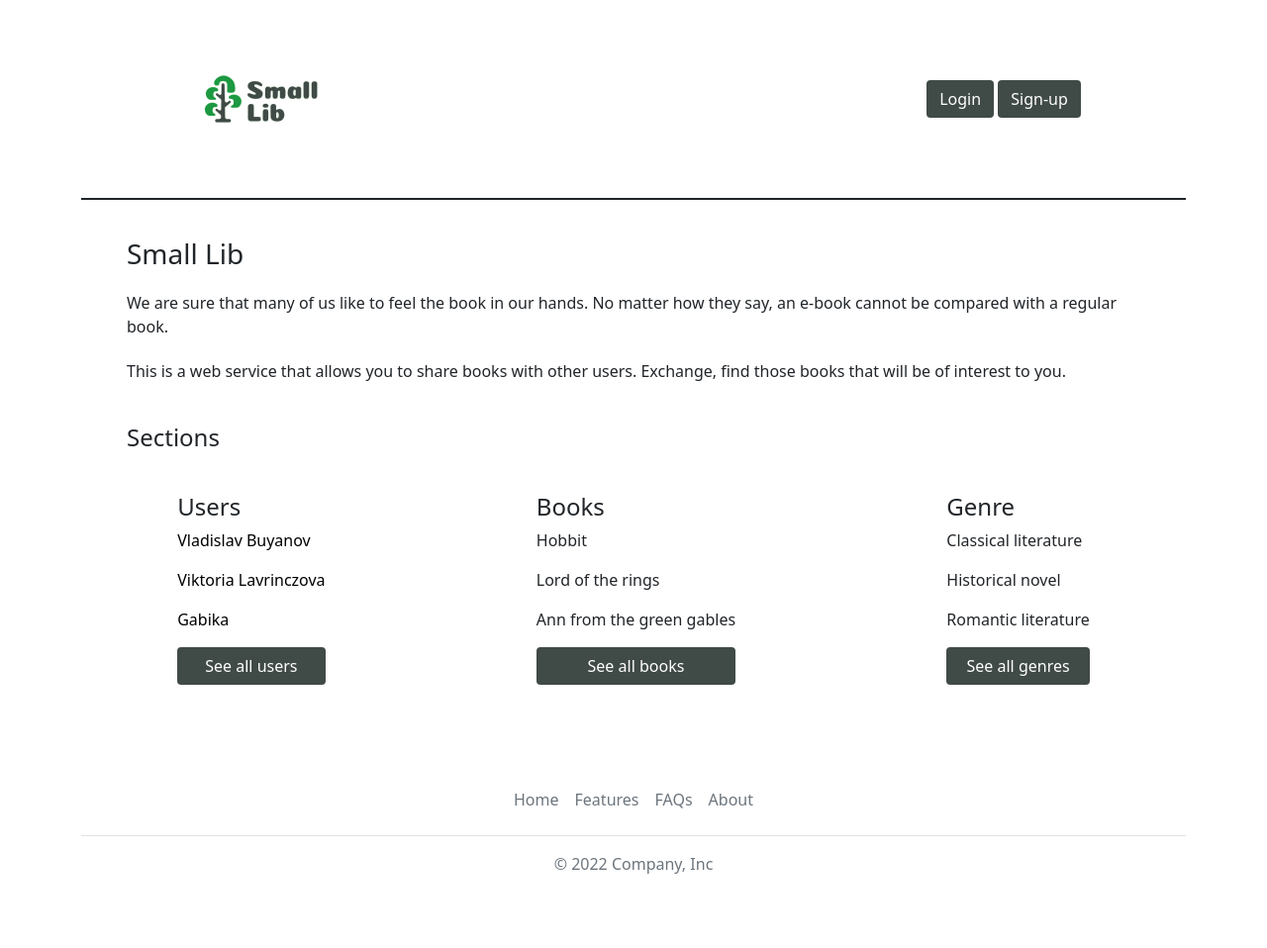
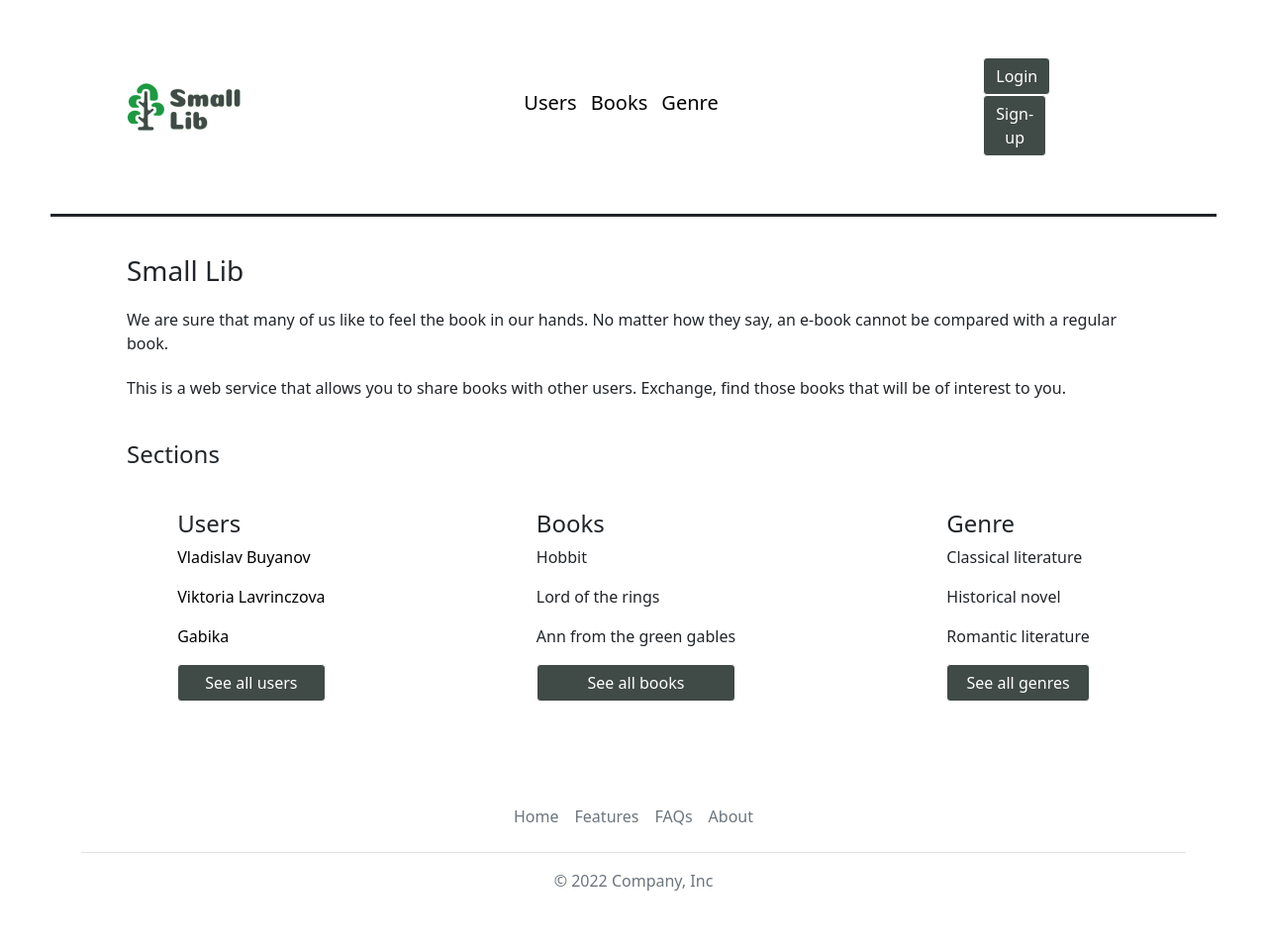
Before and after one commit to vladibuyanov/small_lib, a Flask app: page / in a window 1280 px wide. Shown: the whole page at 99% size. Before the commit the page ends 883 px from the top, so only its background shows below. Run offline with Flask 2, Linux system fonts and the light colour scheme; data comes from the database, SQL or seed files in the repository.

Commit message:
Ver. 05/09/2022

```diff
--- a/myapp/routes/book.py
+++ b/myapp/routes/book.py
@@ -58,7 +58,6 @@ def change_info(book_page_id):
 def give(book_page_id):
     book_for_give = Books.query.filter_by(id=book_page_id).first()
     if request.method == 'POST':
-        # Give book to 'user_to_give'
         email_to_give = request.form['give_book_to_email']
         user_to_give = User.query.filter_by(email=email_to_give).first()
         book_for_give.user_id = user_to_give.id
@@ -67,7 +66,6 @@ def give(book_page_id):
             return redirect(url_for('users.page', user_id=current_user.id))
         except Warning:
             db.session.rollback()
-            flash('Something going wrong')
             return render_template('book/give.html')
     return render_template('book/give.html')
 
@@ -75,7 +73,6 @@ def give(book_page_id):
 @book.route('/book/give_back/<int:book_page_id>')
 @login_required
 def give_back(book_page_id):
-    # Search book for giving in Books
     book_for_give_back = Books.query.filter_by(id=book_page_id).first()
     book_for_give_back.user_id = current_user.id
     try:
@@ -84,7 +81,6 @@ def give_back(book_page_id):
         return redirect(url_for('users.page', user_id=current_user.id))
     except Warning:
         db.session.rollback()
-        flash('Something gong wrong')
         return redirect(url_for('users.page', user_id=current_user.id))
 
 
--- a/myapp/routes/user.py
+++ b/myapp/routes/user.py
@@ -9,11 +9,9 @@ users = Blueprint('users', __name__)
 
 @users.route('/user/<int:user_id>')
 def page(user_id):
-    # Take all user for dynamic page and all books of user from page
     all_user_dp = db.session.query(User).all()
     user_books = Books.query.filter_by(owner=user_id).all()
 
-    # Books that user took
     took_book = []
     all_user_books = Books.query.filter_by(user_id=user_id).all()
     for book in all_user_books:
--- a/myapp/static/css/style.css
+++ b/myapp/static/css/style.css
@@ -7,7 +7,7 @@ a {
 .btn {
     color: white;
     background-color: #404A46;
-    border_color: white;
+    border-color: white;
 }
 .a-buttons {
     text-decoration: none;
@@ -19,17 +19,46 @@ a {
 .btn-outline-primary {
     border-color: #404A46;
 }
-/* Tags */
-.header {
+/* header */
+.navbar {
+    margin: 0 4%;
     display: flex;
     flex-direction: row;
-    justify-content: space-around;
+    justify-content: space-between;
     align-items: center;
-    border-bottom: solid 2px;
+    border-bottom: solid 3px;
 }
+.nav-title {
+    width: 15%;
+    margin-left: 5%;
+}
+.navbar-img {
+    width= 150px;
+    height= 150px;
+}
+.nav-menu {
+    width: 20%;
+    display: flex;
+    flex-direction: row;
+}
+.nav-menu-link {
+    margin: 0 3%;
+}
+.nav-bar {
+    width: 15%;
+    margin-right: 5%;
+}
+
+.navbar-href {
+    color: white;
+}
+
 /* Main page */
 .sections {
     margin: 2% 0%;
+}
+.sections-title {
+    margin-bottom: 4%;
 }
 .section {
     margin: 2% 5%;
@@ -40,7 +69,6 @@ a {
 .user-card {
     display: flex;
     flex-direction: column;
-    align-items: stretch;
 }
 .main_text {
     margin: 2% 0%
--- /dev/null
+++ b/myapp/static/css/style_min.css
@@ -0,0 +1,17 @@
+@media screen and (max-width: 760px) {
+    .nav-title {
+        margin-left: 3%;
+    }
+    .nav-menu {
+        display: none;
+    }
+    .nav-bar {
+        margin-right: 3%;
+    }
+    .section {
+        flex-direction: column;
+    }
+    .user-card {
+        margin-bottom: 5%;
+    }
+}
--- a/myapp/templates/base.html
+++ b/myapp/templates/base.html
@@ -2,54 +2,54 @@
 <html lang="en">
 <head>
     <meta charset="UTF-8">
+    <meta name="viewport" content="width=device-width, initial-scale=1.0">
     <title>Small_lib</title>
     <link href="https://cdn.jsdelivr.net/npm/bootstrap@5.1.3/dist/css/bootstrap.min.css"
           rel="stylesheet"
           integrity="sha384-1BmE4kWBq78iYhFldvKuhfTAU6auU8tT94WrHftjDbrCEXSU1oBoqyl2QvZ6jIW3"
           crossorigin="anonymous">
     <link rel="stylesheet" href="{{url_for('static',filename='css/style.css')}}">
+    <link rel="stylesheet" href="{{url_for('static',filename='css/style_min.css')}}">
 </head>
-
 <body>
-<div class="container">
-    <header class="header">
-        <a href="/"><img src= {{url_for('static',filename='img/logo.png')}} width="200" height="200" alt="Small Lib"></a>
-        <ul class="nav col-12 col-md-auto mb-2 justify-content-center mb-md-0">
-            {% if current_user.is_authenticated %}
-            <li>
-                <a href="/user/{{ current_user.id }}" class="nav-link px-2 link-dark">
-                    <h5>My lib</h5>
-                </a>
-            </li>
-            {% endif %}
-        </ul>
-
+<header>
+    <div class="navbar">
+        <div class="nav-title">
+            <a href="/"><img src= {{url_for('static',filename='img/logo.png')}} class="navbar-img" alt="Small Lib"></a>
+        </div>
+        <div class="nav-menu">
+            <a href="#" class="nav-menu-link"><h5>Users</h5></a>
+            <a href="#" class="nav-menu-link"><h5>Books</h5></a>
+            <a href="#" class="nav-menu-link"><h5>Genre</h5></a>
+        </div>
+        <div class="nav-bar">
             {% if current_user.is_authenticated %}
             <div class="dropdown">
-            <button class="btn dropdown-toggle" type="button" id="dropdown" data-bs-toggle="dropdown" aria-expanded="false">
+                <button class="btn dropdown-toggle" type="button" id="dropdown"
+                        data-bs-toggle="dropdown" aria-expanded="false">
                     Menu
                 </button>
                 <ul class="dropdown-menu" aria-labelledby="dropdown">
+                    <li><a class="dropdown-item" href="/user/{{ current_user.id }}">My lib</a></li>
                     <li><a class="dropdown-item" href="/book/add">Add book</a></li>
                     <li><a class="dropdown-item" href="/user/user_settings/{{ current_user.id }}">Settings</a></li>
                     <li><a class="dropdown-item" href="/logout" id="logout_btn">Logout</a></li>
                 </ul>
             </div>
             {% endif %}
-
             {% if not current_user.is_authenticated %}
             <div class="col-md-3 text-end">
                 <button type="button" class="btn" id="login_button">
-                <a href="/login" style="color: white;" >Login</a>
+                    <a href="/login" class="navbar-href">Login</a>
                 </button>
                 <button type="button" class="btn">
-                <a href="/registration" style="color: white;">Sign-up</a>
+                    <a href="/registration" class="navbar-href">Sign-up</a>
                 </button>
             </div>
             {% endif %}
+        </div>
+    </div>
 </header>
-</div>
-
 
 <div class="main">
     {% block content %}{% endblock %}
@@ -68,15 +68,10 @@
       </footer>
     </div>
 </footer>
-
-
-<!-- jQuery -->
-<!--<script src="https://ajax.googleapis.com/ajax/libs/jquery/3.1.0/jquery.min.js"></script>-->
 <!-- JavaScript Bundle with Popper -->
 <script src="https://cdn.jsdelivr.net/npm/bootstrap@5.2.0-beta1/dist/js/bootstrap.bundle.min.js"
         integrity="sha384-pprn3073KE6tl6bjs2QrFaJGz5/SUsLqktiwsUTF55Jfv3qYSDhgCecCxMW52nD2"
         crossorigin="anonymous">
 </script>
-
 </body>
 </html>
--- a/myapp/templates/main/index.html
+++ b/myapp/templates/main/index.html
@@ -15,19 +15,12 @@
     </div>
 
     <div class="sections">
-        <h4 style="margin: 0 0 4% 0;">Sections</h4>
+        <h4 class="sections-title">Sections</h4>
         <div class="section">
             <div class="user-card">
                 <h4>Users</h4>
                 {% for user in user_res %}
                 <p><a href='/user/{{ user.id }}'>{{ user.name }}</a></p>
-                <!--            <div class="user-books">-->
-                <!--                {% for book in books_res %}-->
-                <!--                {% if book.user_id == user.id %}-->
-                <!--                <p>{{ book.book }} ({{book.author}})</p>-->
-                <!--                {% endif %}-->
-                <!--                {% endfor %}-->
-                <!--            </div>-->
                 {% endfor %}
                 <button class="btn"><a href="/users" class="a-buttons">See all users</a></button>
             </div>
```
Lines whose indentation alone changed are shown as unchanged.
